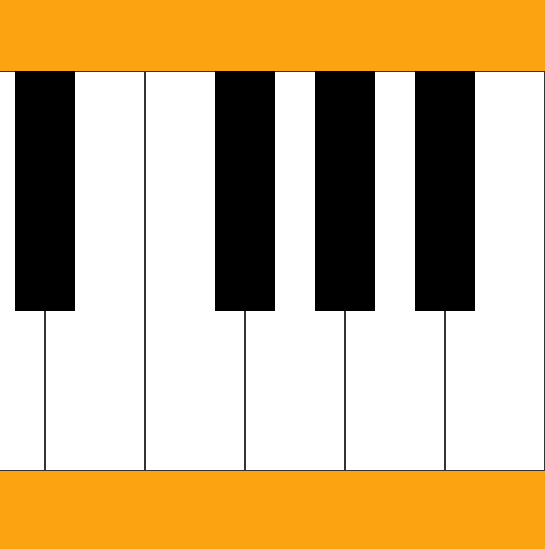
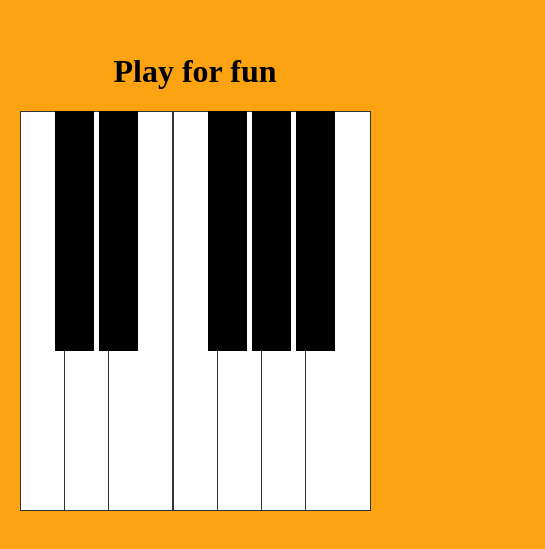
Before and after one commit to LovelyFox-code/piano, a plain HTML site: page index.html in a window 390 px wide. Shown: the part 151-700 px from the top of the page, 545 px wide, since content can reach past the window. Drawn offline with Linux system fonts and the light colour scheme.

Commit message:
add responsive

```diff
--- a/index.html
+++ b/index.html
@@ -7,6 +7,8 @@
     <link rel="stylesheet" href="style.css">
 </head>
 <body>
+    <div class="wrapper">
+        <h1 class="center">Play for fun</h1>
         <div class="piano">
             <div data-note="C" class="key white"></div>
             <div data-note="Db" class="key black"></div>
@@ -34,6 +36,7 @@
         <audio id="A" src="notes/notes_A.mp3"></audio>
         <audio id="Bb" src="notes/notes_Bb.mp3"></audio>
         <audio id="B" src="notes/notes_B.mp3"></audio>
+    </div>
 </body>
 <script src="script.js"></script>
 </html>
--- a/style.css
+++ b/style.css
@@ -13,6 +13,7 @@ body {
 
 .piano {
     display: flex;
+    justify-content: center;
 }
 
 /* .key {
@@ -41,3 +42,10 @@ body {
 .black.active {
     background-color: #14213d;
 }
+.wrapper{
+    width: 90%;
+    margin: auto;
+}
+.center{
+    text-align: center;
+}
```
Lines whose indentation alone changed are shown as unchanged.
